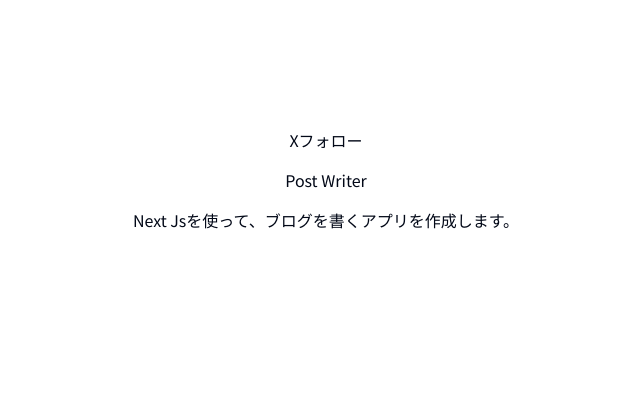
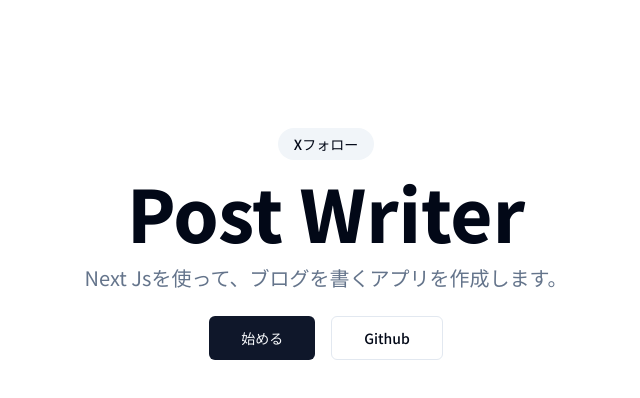
Before and after one commit to Morioka-Ryosuke06/next-study, a Next.js app: page / in a window 1280 px wide. Shown: the top 398 px of the page, without its empty margins (314-954 px from the left). Built offline with nearby package versions, Linux system fonts and the light colour scheme.

Commit message:
add setting files

```diff
--- a/app/(marketing)/page.tsx
+++ b/app/(marketing)/page.tsx
@@ -1,12 +1,25 @@
+import { buttonVariants } from '@/components/ui/button';
+import { cn } from '@/lib/utils';
+import { siteConfig } from '@/config/site';
 import Link from 'next/link';
 export default function IndexPage() {
   return (
     <>
-      <section className="pt-6 md:pt-10 lg:py-32 pb-8 md:pb-12">
+      <section className="pt-6 md:pt-10 lg:py-32 pb-8 md:pb-12 text-center">
         <div className="container text-center flex flex-col items-center gap-4 max-w-[64rem]">
-          <Link href={'/'}>Xフォロー</Link>
-          <h1>Post Writer</h1>
-          <p>Next Jsを使って、ブログを書くアプリを作成します。</p>
+          <Link href={siteConfig.links.x} className="bg-muted px-4 py-1.5 rounded-2xl font-medium text-sm">
+            Xフォロー
+          </Link>
+          <h1 className="font-extrabold text-3xl sm:text-5xl md:text-6xl lg:text-7xl">Post Writer</h1>
+          <p className="text-muted-foreground sm:text-xl leading-normal max-w-[42rem]">Next Jsを使って、ブログを書くアプリを作成します。</p>
+        </div>
+        <div className="space-x-4 mt-6">
+          <Link href={'/login'} className={cn(buttonVariants({ size: 'lg' }))}>
+            始める
+          </Link>
+          <Link href={siteConfig.links.github} className={cn(buttonVariants({ size: 'lg', variant: 'outline' }))} target="_blank" rel="noreferrer">
+            Github
+          </Link>
         </div>
       </section>
     </>
--- /dev/null
+++ b/config/site.ts
@@ -0,0 +1,11 @@
+import { SiteConfig } from '@/types';
+export const siteConfig: SiteConfig = {
+  name: 'Post Writer',
+  description: 'Next Jsを使って、ブログを書くアプリを作成します。',
+  url: 'http://localhost:3000',
+  ogImage: 'https://post-writer.vercel.app/og.png',
+  links: {
+    x: 'https://x.com/post_writer',
+    github: 'https://github.com/Morioka-Ryosuke06/next-study',
+  },
+};
```
Also changed, not shown: types/index.d.ts (added, +10 -0 lines), 1 other file (tests, documents, lock files or other folders).
